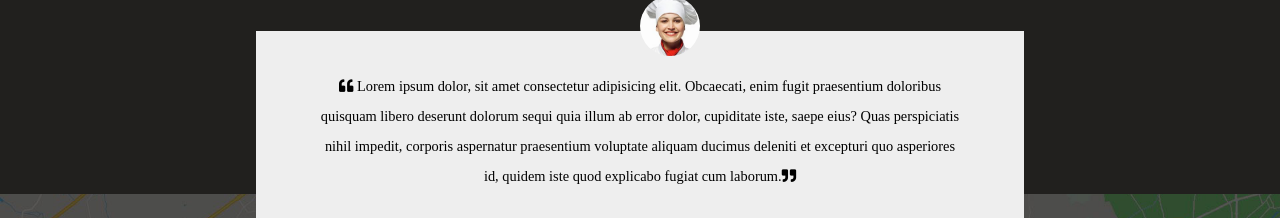
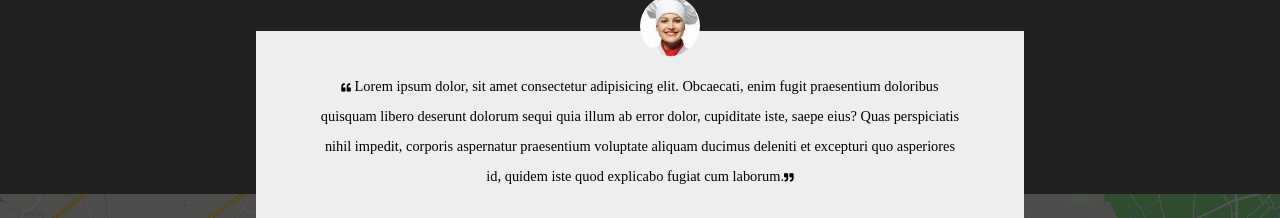
Before and after one commit to Briceportfolio/-The-Resto, a plain HTML site: page index.html in a window 1280 px wide. Shown: the part 3914-4132 px from the top of the page. Drawn offline with Linux system fonts and the light colour scheme.

Commit message:
modif section 5

```diff
--- a/assets/styles/layouts/_section5.scss
+++ b/assets/styles/layouts/_section5.scss
@@ -63,6 +63,9 @@
             text-align: center;
             line-height: 30px;
             margin-bottom: 30px;
+            & i{
+                font-size: 0.6rem;
+            }
         }
         h1{
             font-weight: 100;
```
Also changed, not shown: assets/styles/index.css, 1 other file.
